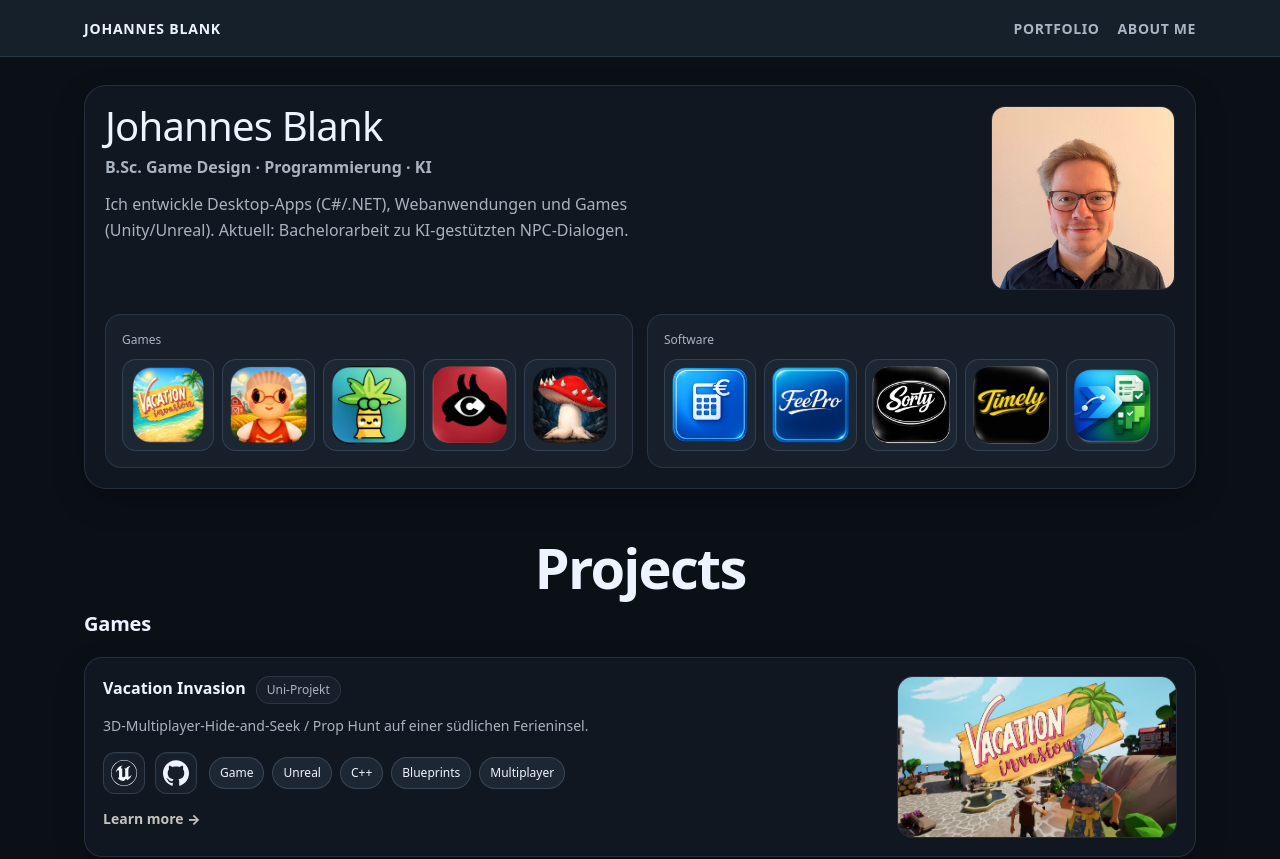
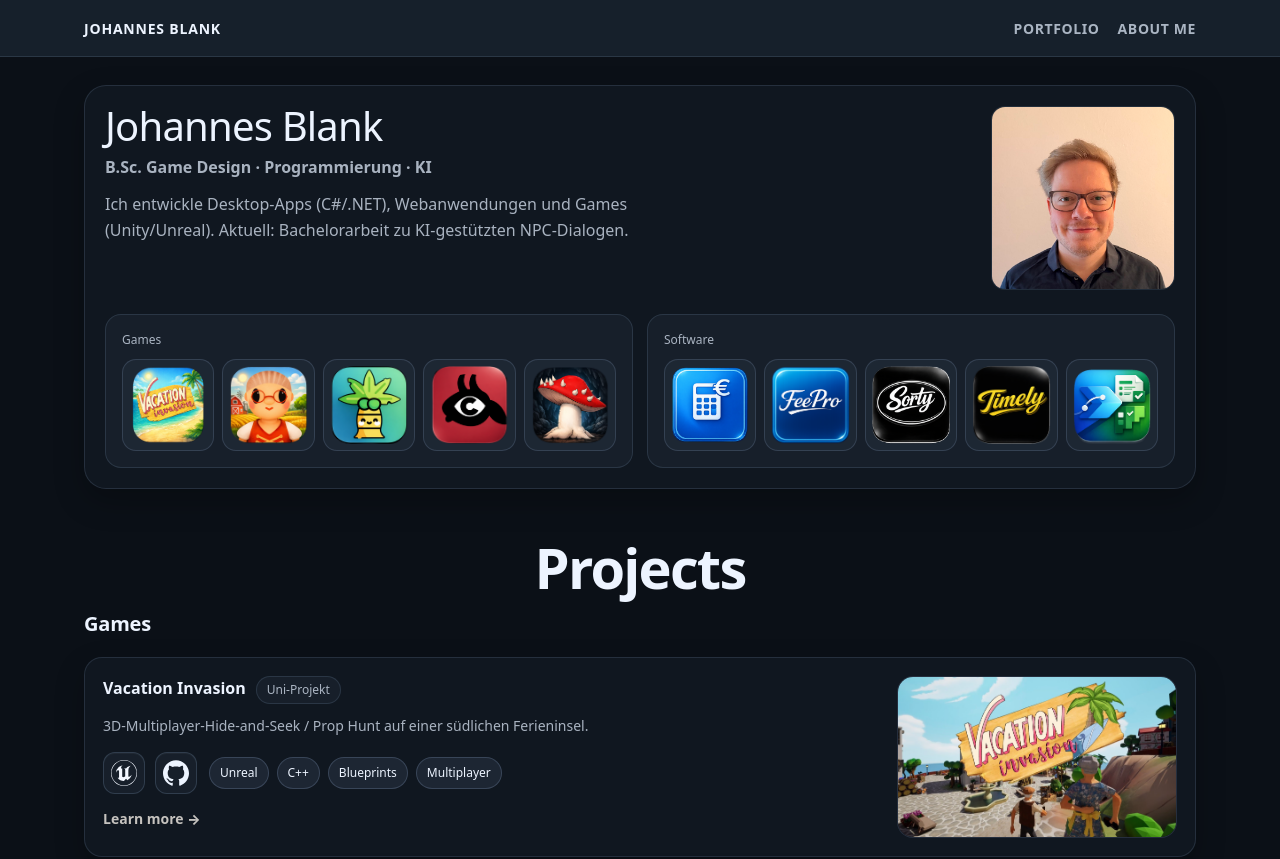
Before and after one commit to Luckyhanni/Portfolio, a Next.js app: page / in a window 1280 px wide. Shown: the top 859 px of the page. Built offline with nearby package versions, Linux system fonts and the light colour scheme.

Commit message:
gif added

```diff
--- a/src/data/projects.ts
+++ b/src/data/projects.ts
@@ -225,8 +225,8 @@
       "Vacation Invasion ist ein 3D-Multiplayer-Prop-Hunt auf einer südlichen Ferieninsel, bei dem sich Tourist:innen als Objekte tarnen und von den Einheimischen gejagt werden.",
       "Ich habe das Projekt als Solo- und Lead-Programmer technisch geleitet und mich dabei intensiv mit Multiplayer in Unreal beschäftigt: Client-Server-Logik, Sessions und Lobbies, Actor Replication, RepNotify, Ownership sowie Server- und NetMulticast-RPCs.",
     ],
-    tags: ["Game", "Unreal", "C++", "Blueprints", "Multiplayer"],
-    techIcons: ["unreal", "cplusplus", "github"],
+    tags: ["Unreal", "C++", "Blueprints", "Multiplayer"],
+    techIcons: ["unreal", "cplusplus", "github", "vscode"],
     links: [{ label: "Trailer", href: "https://www.youtube.com/watch?v=ZfP31Po8edI" }],
     detailSections: [
       {
@@ -248,7 +248,7 @@
           "Dafür habe ich replicated properties beziehungsweise RepNotify und RPCs genutzt, sodass relevante Zustände, Effekte, Animationen und Cooldowns zuverlässig über alle Clients synchronisiert werden.",
         ],
         media: createProjectMedia(
-          "/Vacation%20Invasion%20Logo.png",
+          "/HiderAbility.gif",
           "Vacation Invasion Hider Ability Platzhalter",
         ),
         mediaSide: "left",
@@ -272,7 +272,7 @@
           "Dadurch ließen sich Events, Parameter und Übergänge klar strukturieren und später gezielt an Spielsituationen wie Verfolgung, Spannung oder erfolgreiche Aktionen koppeln.",
         ],
         media: createProjectMedia(
-          "/Vacation%20Invasion%20Logo.png",
+          "/Fmod Logo.png",
           "Vacation Invasion FMOD Integration Platzhalter",
         ),
         mediaSide: "left",
@@ -280,7 +280,7 @@
     ],
     detailVideo: {
       title: "Trailer",
-      description: "Trailer zu Vacation Invasion mit Einblick in Setting, Rollenverteilung und Multiplayer-Gameplay.",
+      description: "",
       embedUrl: toYouTubeEmbedUrl("https://www.youtube.com/watch?v=ZfP31Po8edI"),
     },
   },
```
Also changed, not shown: 1 other file (tests, documents, lock files or other folders).
